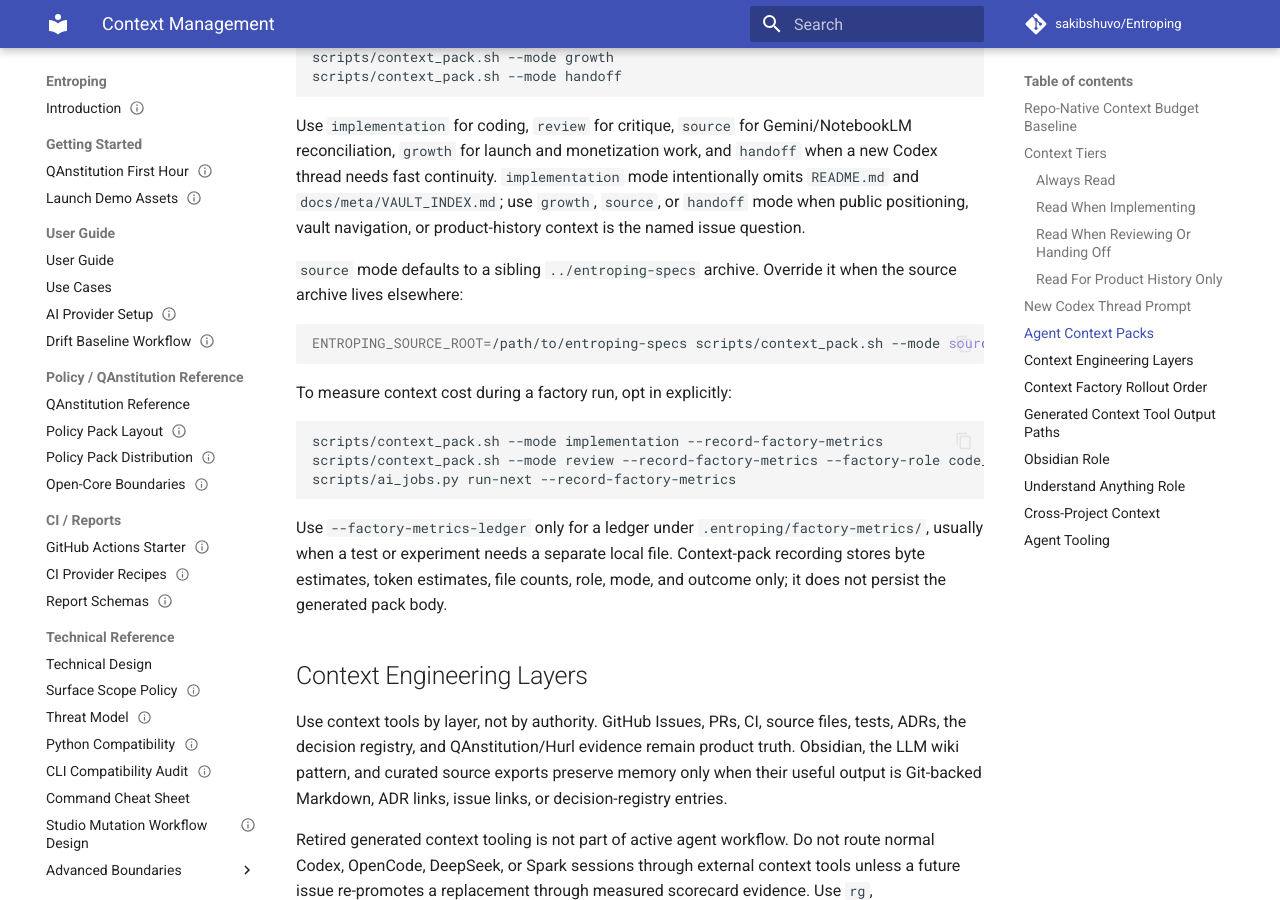
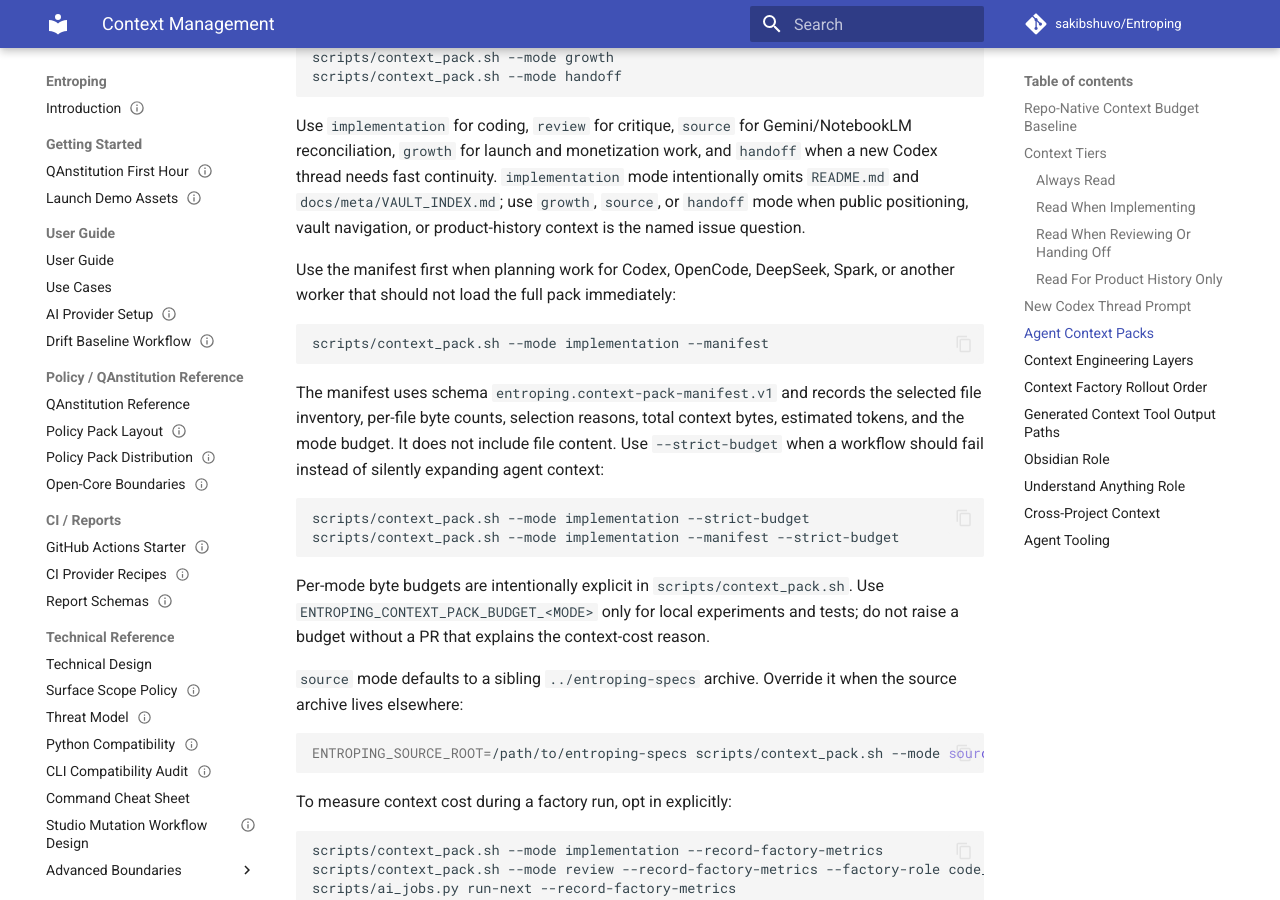
Before and after one commit to sakibshuvo/Entroping, an MkDocs documentation site: the page built from docs/meta/CONTEXT_MANAGEMENT.md, in a window 1280 px wide and 900 px high, scrolled down 2519 px. Built offline with MkDocs 1.6.1 and Material for MkDocs 9.7.7, drawn with Linux system fonts in a browser that asks for light colours; comment, search, counter and statistics services are not loaded.

Commit message:
feat(factory): add context-pack manifest budgets (#739)

````diff
--- a/docs/meta/CONTEXT_MANAGEMENT.md
+++ b/docs/meta/CONTEXT_MANAGEMENT.md
@@ -114,6 +114,28 @@
 `docs/meta/VAULT_INDEX.md`; use `growth`, `source`, or `handoff` mode when
 public positioning, vault navigation, or product-history context is the named
 issue question.
+
+Use the manifest first when planning work for Codex, OpenCode, DeepSeek, Spark,
+or another worker that should not load the full pack immediately:
+
+```bash
+scripts/context_pack.sh --mode implementation --manifest
+```
+
+The manifest uses schema `entroping.context-pack-manifest.v1` and records the
+selected file inventory, per-file byte counts, selection reasons, total context
+bytes, estimated tokens, and the mode budget. It does not include file content.
+Use `--strict-budget` when a workflow should fail instead of silently expanding
+agent context:
+
+```bash
+scripts/context_pack.sh --mode implementation --strict-budget
+scripts/context_pack.sh --mode implementation --manifest --strict-budget
+```
+
+Per-mode byte budgets are intentionally explicit in `scripts/context_pack.sh`.
+Use `ENTROPING_CONTEXT_PACK_BUDGET_<MODE>` only for local experiments and tests;
+do not raise a budget without a PR that explains the context-cost reason.
 
 `source` mode defaults to a sibling `../entroping-specs` archive. Override it
 when the source archive lives elsewhere:
````
Also changed, not shown: .context/changelog.md (+5 -0 lines), .context/lessons-learned.md (+4 -0 lines), .context/plan.md (+4 -0 lines), docs/meta/PROJECT_PROGRESS.md (+6 -6 lines), 3 other files.
